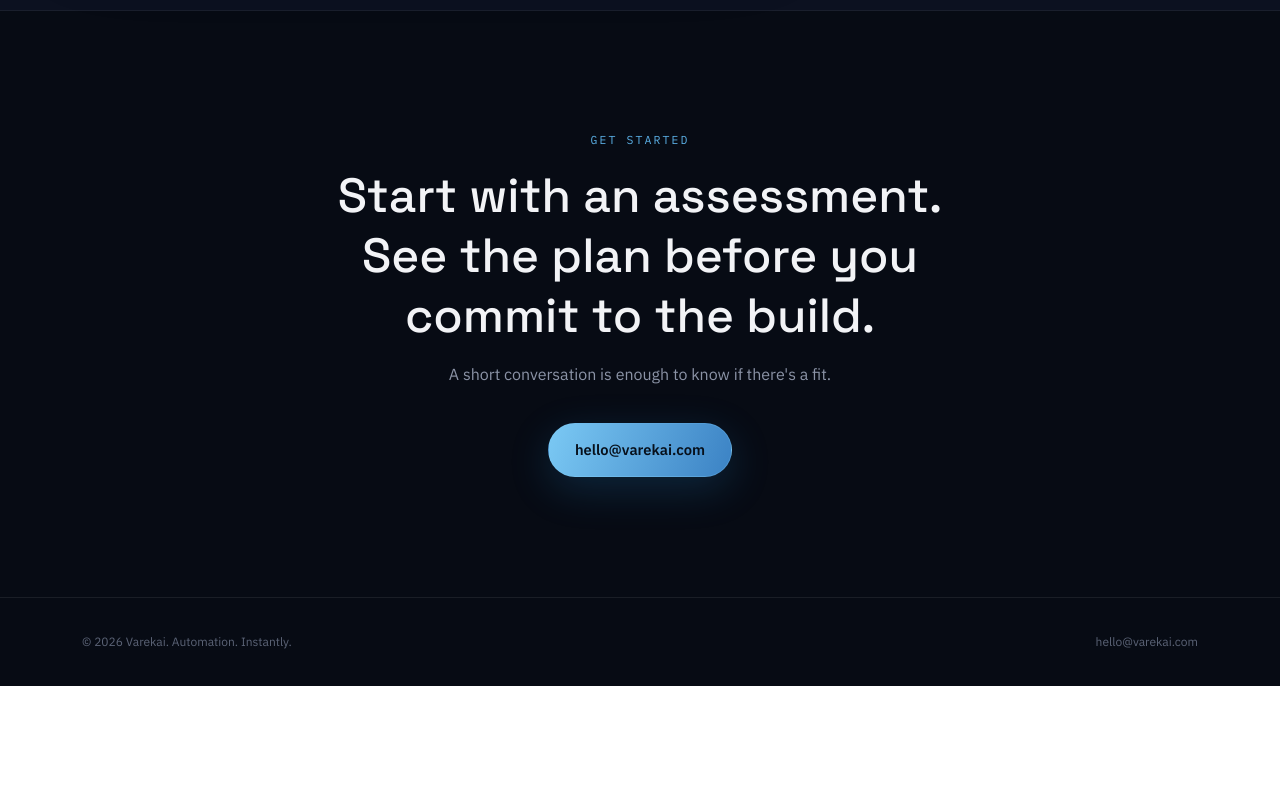
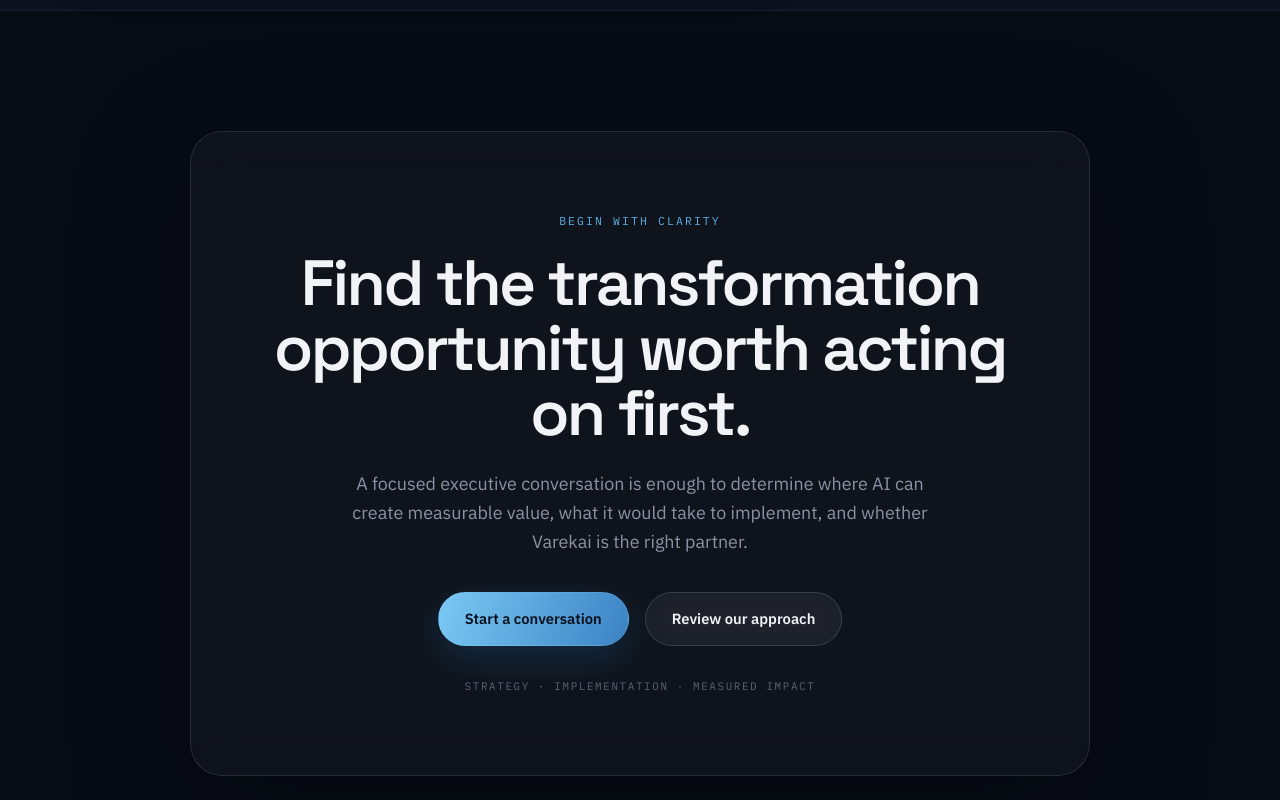
Before and after one commit to varekai-ai/varekai, a Next.js app: page / in a window 1280 px wide. Shown: the part 4220-5020 px from the top of the page. Before the commit the page ends 4906 px from the top, so only its background shows below. Built offline with nearby package versions, Linux system fonts and the light colour scheme.

Commit message:
Upgrade homepage closing call to action

```diff
--- a/components/CTA.tsx
+++ b/components/CTA.tsx
@@ -1,2 +1,32 @@
 import { Reveal } from "./Reveal";
-export function CTA(){return <section className="py-28 text-center md:py-36" id="contact"><div className="wrap"><Reveal><p className="eyebrow text-center">Get Started</p><h2 className="mx-auto my-4 max-w-[700px] font-heading text-[clamp(2rem,4.5vw,3rem)] leading-tight">Start with an assessment. See the plan before you commit to the build.</h2><p className="mb-9 text-muted">A short conversation is enough to know if there&apos;s a fit.</p><a href="mailto:hello@varekai.com" className="button">hello@varekai.com</a></Reveal></div></section>}
+
+export function CTA() {
+  return (
+    <section className="relative overflow-hidden py-28 md:py-40" id="contact">
+      <div className="cta-orb cta-orb-one" aria-hidden="true" />
+      <div className="cta-orb cta-orb-two" aria-hidden="true" />
+      <div className="wrap relative">
+        <Reveal>
+          <div className="mx-auto max-w-[900px] rounded-[2rem] border border-white/[.1] bg-white/[.035] px-6 py-16 text-center shadow-[0_30px_120px_rgba(0,0,0,.3)] backdrop-blur-xl md:px-14 md:py-20">
+            <p className="eyebrow text-center">Begin with clarity</p>
+            <h2 className="mx-auto mt-5 max-w-[760px] font-heading text-[clamp(2.15rem,5vw,4.35rem)] font-semibold leading-[1.02] tracking-[-.04em]">
+              Find the transformation opportunity worth acting on first.
+            </h2>
+            <p className="mx-auto mt-6 max-w-[610px] text-[1.04rem] text-muted md:text-[1.12rem]">
+              A focused executive conversation is enough to determine where AI can create measurable value, what it would take to implement, and whether Varekai is the right partner.
+            </p>
+            <div className="mt-9 flex flex-col items-center justify-center gap-4 sm:flex-row">
+              <a href="mailto:hello@varekai.com?subject=Varekai%20Transformation%20Assessment" className="button">
+                Start a conversation
+              </a>
+              <a href="#approach" className="button-secondary">
+                Review our approach
+              </a>
+            </div>
+            <p className="mt-8 font-mono text-[.68rem] uppercase tracking-[.15em] text-faint">Strategy · Implementation · Measured impact</p>
+          </div>
+        </Reveal>
+      </div>
+    </section>
+  );
+}
```
